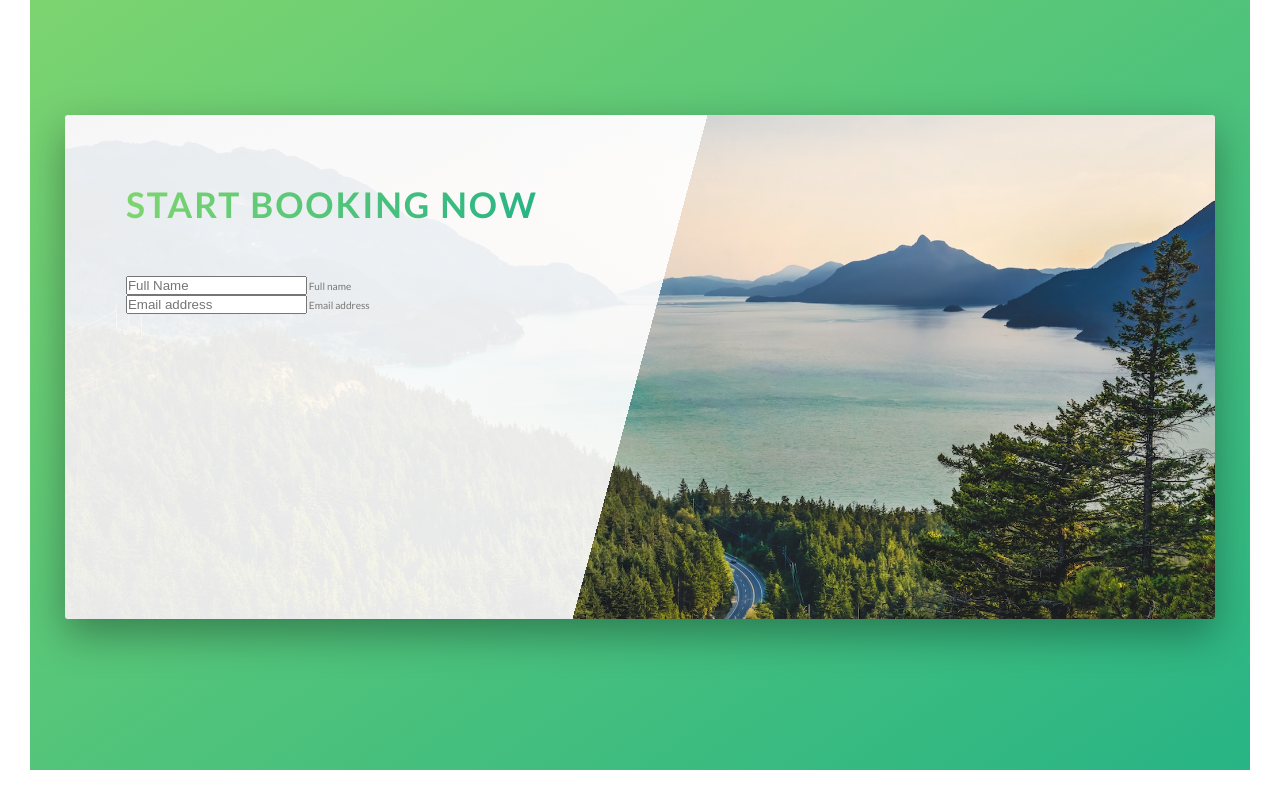
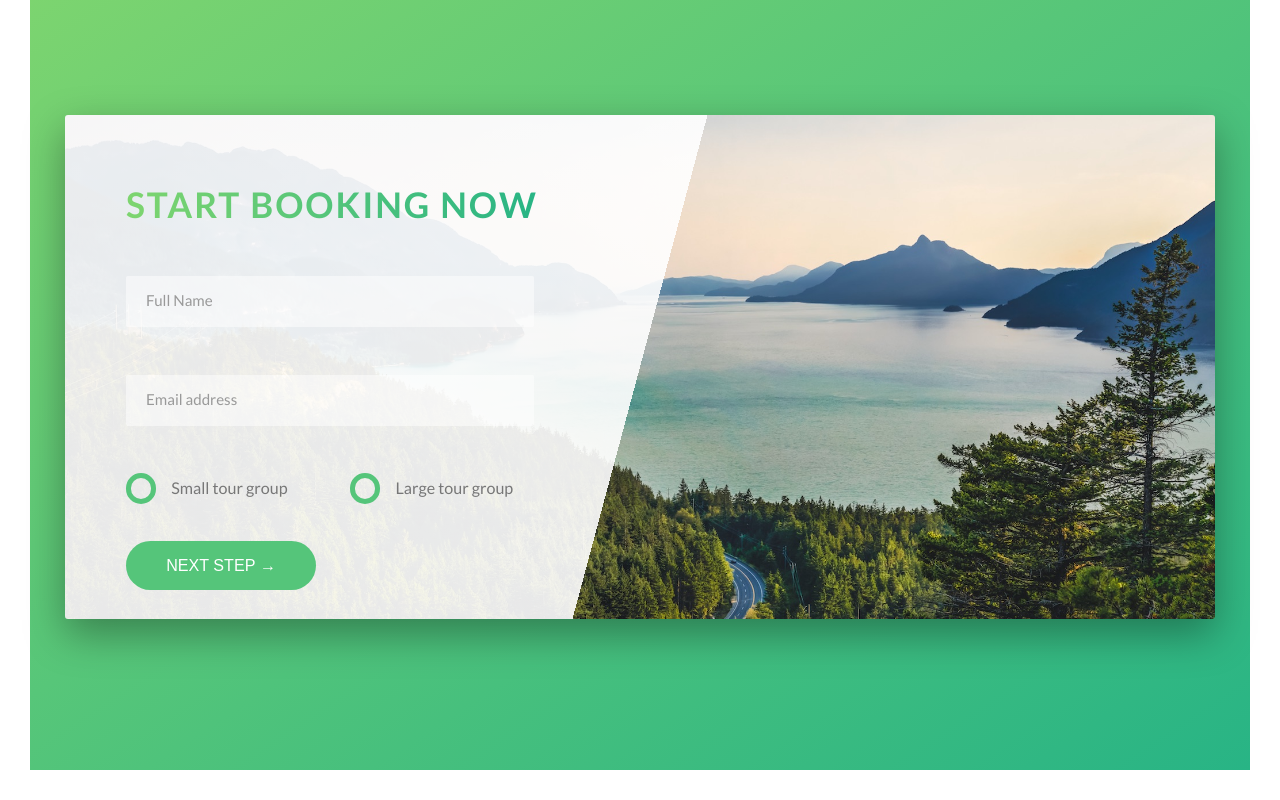
Before and after one commit to Javier-Machin/natours, a website: page index.html in a window 1280 px wide. Shown: the part 4592-5392 px from the top of the page. Drawn offline with Linux system fonts and the light colour scheme.

Commit message:
Style form inputs, add custom radio buttons

```diff
--- a/index.html
+++ b/index.html
@@ -292,6 +292,29 @@
                     <input type="email" class="form__input" placeholder="Email address" id="email" required>
                     <label for="email" class="form__label">Email address</label>
                   </div>
+
+                  <div class="form__group u-margin-bottom-medium">
+                    <div class="form__radio-group">
+                      <input type="radio" class="form__radio-input" id="small" name="size">
+                      <label for="small" class="form__radio-label">
+                        <span class="form__radio-button"></span>
+                        Small tour group
+                      </label>
+                    </div>
+
+                    <div class="form__radio-group">
+                      <input type="radio" class="form__radio-input" id="large" name="size">
+                      <label for="large" class="form__radio-label">
+                        <span class="form__radio-button"></span>
+                        Large tour group
+                      </label>
+                    </div>
+
+                  </div>
+
+                  <div class="form__group">
+                    <button class="btn btn--green">Next step &rarr;</button>
+                  </div>
                 </form>
               </div>
             </div>
--- a/sass/abstracts/_variables.scss
+++ b/sass/abstracts/_variables.scss
@@ -13,6 +13,8 @@ $color-grey-light-1: #f7f7f7;
 $color-grey-light-2: #eee;
 
 $color-grey-dark: #777;
+$color-grey-dark-2: #999;
+
 $color-white: #fff;
 $color-black: #000;
 
--- a/sass/base/_utilities.scss
+++ b/sass/base/_utilities.scss
@@ -1,8 +1,8 @@
-.u-center-text { text-align: center; }
+.u-center-text { text-align: center !important; }
 
-.u-margin-bottom-small { margin-bottom: 1.5rem; }
-.u-margin-bottom-medium { margin-bottom: 4rem; }
-.u-margin-bottom-big { margin-bottom: 8rem; }
+.u-margin-bottom-small { margin-bottom: 1.5rem !important; }
+.u-margin-bottom-medium { margin-bottom: 4rem !important; }
+.u-margin-bottom-big { margin-bottom: 8rem !important; }
 
-.u-margin-top-huge { margin-top: 10rem; }
-.u-margin-top-big { margin-top: 8rem; }
+.u-margin-top-huge { margin-top: 10rem !important; }
+.u-margin-top-big { margin-top: 8rem !important; }
--- a/sass/components/_button.scss
+++ b/sass/components/_button.scss
@@ -1,4 +1,5 @@
 .btn {
+  &,
   &:link,
   &:visited {
     text-transform: uppercase;
@@ -9,6 +10,10 @@
     transition: all .2s;
     position: relative;
     font-size: $default-font-size;
+
+    //Change for the <button> element
+    border: none;
+    cursor: pointer;
   }
 
   &:hover {
@@ -21,13 +26,11 @@
     }
   }
 
-  &:active {
+  &:active,
+  &:focus {
+    outline: none;
     transform: translateY(-1px);
     box-shadow: 0 .5rem 1rem rgba($color-black, .2);
-  }
-
-  &:focus {
-    outline: none;
   }
 
   &--white {
--- /dev/null
+++ b/sass/components/_form.scss
@@ -0,0 +1,97 @@
+.form {
+
+  &__group:not(:last-child) {
+    margin-bottom: 2rem;
+  }
+
+  &__input {
+    font-size: 1.5rem;
+    font-family: inherit;
+    color: inherit;
+    padding: 1.5rem 2rem;
+    border-radius: 2px;
+    background-color: rgba($color-white, .5);
+    border: none;
+    border-bottom: 3px solid transparent;
+    width: 90%;
+    display: block;
+    transition: all .3s;
+
+    &:focus {
+      outline: none;
+      box-shadow: 0 1rem 2rem rgba($color-black, .1);
+      border-bottom: 3px solid $color-primary;
+    }
+
+    &:focus:invalid {
+      border-bottom: 3px solid $color-secondary-dark;
+    }
+
+    &::-webkit-input-placeholder {
+      color: $color-grey-dark-2;
+    }
+
+  }
+
+  &__label {
+    font-size: 1.2rem;
+    font-weight: 700;
+    margin-left: 2rem;
+    margin-top: .7rem;
+    display: block;
+    transition: all .3s;
+  }
+
+  &__input:placeholder-shown + &__label {
+    opacity: 0;
+    visibility: hidden;
+    transform: translateY(-4rem);
+  }
+
+  &__radio-group {
+    width: 49%;
+    display: inline-block;
+  }
+
+  &__radio-input {
+    display: none;
+  }
+
+  &__radio-label {
+    font-size: $default-font-size;
+    cursor: pointer;
+    position: relative;
+    padding-left: 4.5rem;
+  }
+
+  &__radio-button {
+    height: 3rem;
+    width: 3rem;
+    border: 5px solid $color-primary;
+    border-radius: 50%;
+    display: inline-block;
+    position: absolute;
+    left: 0;
+    top: -.4rem;
+
+    &::after {
+      content: "";
+      display: block;
+      height: 1.3rem;
+      width: 1.3rem;
+      border-radius: 50%;
+      position: absolute;
+      top: 50%;
+      left: 50%;
+      transform: translate(-50%, -50%);
+      background-color: $color-primary;
+      opacity: 0;
+      transition: opacity .2s;
+    }
+  }
+
+  &__radio-input:checked ~ &__radio-label &__radio-button::after {
+    opacity: 1;
+  }
+
+}
--- a/sass/main.scss
+++ b/sass/main.scss
@@ -12,6 +12,7 @@
 @import "components/card";
 @import "components/composition";
 @import "components/feature-box";
+@import "components/form";
 @import "components/story";
 
 @import "layout/grid";
```
Also changed, not shown: css/style.css.
